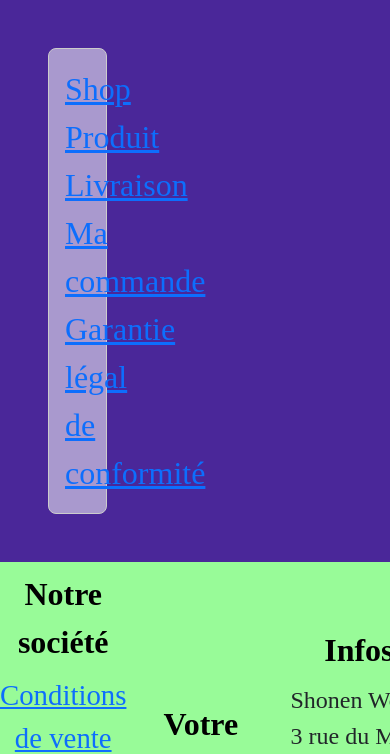
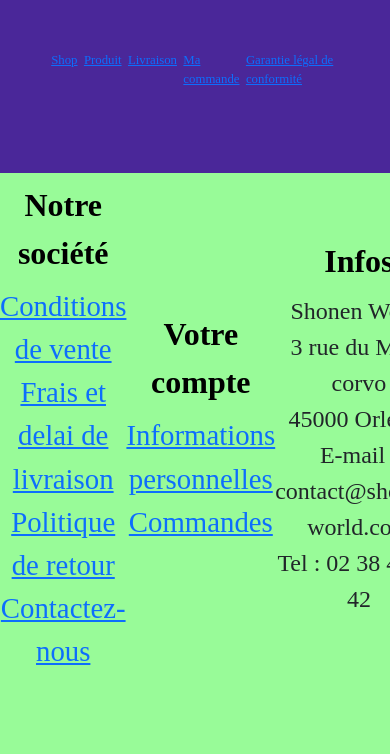
Before and after one commit to Rqmba/projet_web_hitema, a Symfony app: template templates/other/faq.html.twig in a window 390 px wide; the page is wider, and only the part inside the window is pictured. Shown: the part 216-970 px from the top of that part. After the commit the page ends 881 px from the top of that part, so only its background shows below. Run offline with Twig, Linux system fonts and the light colour scheme; the template is opened without the code that fills it, so the values that code supplies are empty; some libraries are stand-ins or nearby versions.

Commit message:
Ajouter de la requete DQL search Modifcication de la page FAQ Ajout de la fonction javascript pour la page FAQ modification du css de la page FAQ, pour la mise en page FAQ commencement du fichier search

```diff
--- a/public/css/styles.css
+++ b/public/css/styles.css
@@ -243,13 +243,12 @@ text-align: justify;
     margin-bottom: 2rem;
 }
 
-.menu_filter {
-    width: 20%;
-    margin-right: 2rem;
-    border: 1px solid #ccc; /* Ajoute une bordure grise autour de chaque produit */
-    border-radius: 0.5rem; /* Arrondit les coins du cadre */
-    padding: 1rem; /* Ajoute un peu d'espace à l'intérieur du cadre */
-    background-color: #fdfdfd88;
+.menu_filter_faq {
+    width: 50%;
+}
+
+.menu_filter_faq a {
+    font-size: 1.5rem;
 }
 
 /* Footer */
--- a/public/css/stylesadaptive.css
+++ b/public/css/stylesadaptive.css
@@ -66,9 +66,9 @@
 
     .menu_filter h3 {
         font-size: 1rem;
-      }
-      .menu_filter a {
-        font-size: 0.8rem;
+        padding: 0.2rem;
+        display: flex;
+        width: auto;
       }
 
 /* Container 1 selection produit */
@@ -123,6 +123,33 @@
 .w-100 {
     width: 50% !important;
 }
+
+/* Page FAQ */
+.faq_container{
+    display: flex;
+    flex-direction: column;
+    margin: 2rem;
+}
+
+.menu_filter_faq {
+    width: 100%;
+    font-size: 1.4rem;
+    flex-direction: row;
+    flex-wrap: nowrap; /* Ensure items wrap to the next line if needed */
+    margin-bottom: 2rem;
+}
+
+
+.menu_filter_faq a {
+    font-size: 0.8rem;
+    display: flex;
+    padding: 0.2rem;
+}
+
+.menu_filter_faq ul{
+    display: flex;
+}
+
 
 /* Footer */
 .footermenu {
--- a/public/css/stylesproduct.css
+++ b/public/css/stylesproduct.css
@@ -54,9 +54,6 @@
     flex: 1;
 }
 
-.menu_filter{
-  width: 20%;
-}
 
 /* input[type="submit"]{
     background-color: rgb(168, 140, 103);
--- a/src/Controller/AdminController.php
+++ b/src/Controller/AdminController.php
@@ -8,7 +8,7 @@
 
 // class AdminHomepageController extends AbstractController
 // {
-//     #[Route('/', name:'admin.homepage.index', methods:['GET'])]
+//     #[Route('/', name:'admin.index.form', methods:['GET'])]
 //     public function adminIndex():Response
 //     {
 //         return $this->render('admin/homepage/index.html.twig');
--- a/templates/_inc/header.html.twig
+++ b/templates/_inc/header.html.twig
@@ -9,7 +9,7 @@
             <a href="{{url('other.news')}}">News</a>
             <article class="menu_user">
             <a href="{{url('other.register')}}">Inscrivez-vous</a>
-            <a href="{{url('security.login')}}">Connectez-vous</a>
+            <a href="#">Connectez-vous</a>
             </article>
             </article>
 
@@ -70,7 +70,7 @@
           <a class="nav-link" href="{{url('other.register')}}" style="font-weight: bold; color: blue;">Inscrivez-vous</a>
         </li>
         <li class="nav-item">
-          <a class="nav-link" href="{{url('security.login')}}" style="font-weight: bold; color: blue;">Connectez-vous</a>
+          <a class="nav-link" href="#" style="font-weight: bold; color: blue;">Connectez-vous</a>
         </li>
       </ul>
     </article>
--- a/templates/other/faq.html.twig
+++ b/templates/other/faq.html.twig
@@ -1,13 +1,14 @@
 {% extends "base.html.twig" %}
 
 {% block javascripts %}
+<script src="{{ asset('js/bootstrap.bundle.min.js')}}" defer></script>
 <script src="{{ asset('js/scriptFaq.js')}}" defer></script>
 {% endblock %}
 
 {% block body %}
 <main>
     <section class="faq_container">
-        <article class="menu_filter">
+        <article class="menu_filter_faq">
             <ul>
                 <li><a href="#" class="menu-item" data-target="text_hide1">Shop</a></li>
                 <li><a href="#" class="menu-item" data-target="text_hide2">Produit</a></li>
--- a/templates/other/register.html.twig
+++ b/templates/other/register.html.twig
@@ -1,4 +1,4 @@
-{# {% extends "base.html.twig" %}
+{% extends "base.html.twig" %}
 {% block title %}{{parent()}} -Insription{% endblock %}
 
 {% form_theme form 'tailwind_2_layout.html.twig' %}
@@ -67,4 +67,4 @@
         </p>
     {{form_end(form)}}
 </main>
-{% endblock %} #}
+{% endblock %}
--- a/templates/product/Figurines.html.twig
+++ b/templates/product/Figurines.html.twig
@@ -1,11 +1,12 @@
 
 {% extends "base.html.twig" %}
-{% block title %}{{parent()}} -Page des Figurines{% endblock %}        {% block javascripts %}
+{% block title %}{{parent()}} -Page des <Figurines>{% endblock %}
+{% block javascripts %}
         <script src="{{ asset('js/bootstrap.bundle.min.js')}}" defer></script>
         <script src="{{ asset('js/script.js')}}" defer></script>
         {# // <script src="{{ asset('js/scriptIndex.js')}}" defer></script> #}
         {# // <script src="{{ asset('js/scriptFaq.js')}}" defer></script> #}
-        {% endblock %}
+{% endblock %}
 {% block body %}
 <main>
 
```
Also changed, not shown: src/Controller/SearchController.php (added, +44 -0 lines), src/Form/SearchType.php (added, +52 -0 lines), src/Form/UserType.php (+12 -12 lines), src/Repository/ArticleRepository.php (+12 -0 lines), templates/form/searchIndex.html.twig (added, +32 -0 lines), templates/product/Fdelivraison.html.twig (deleted).
